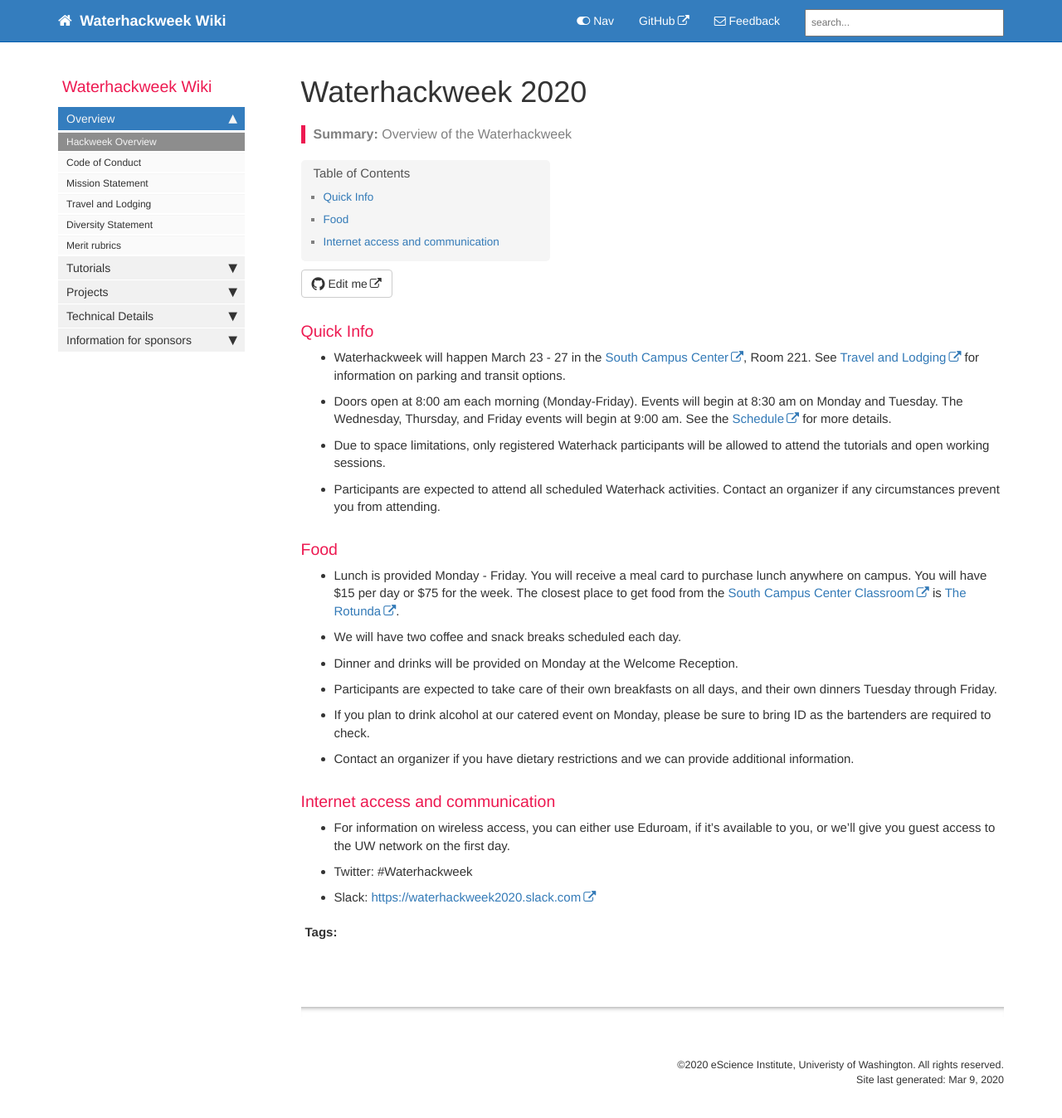
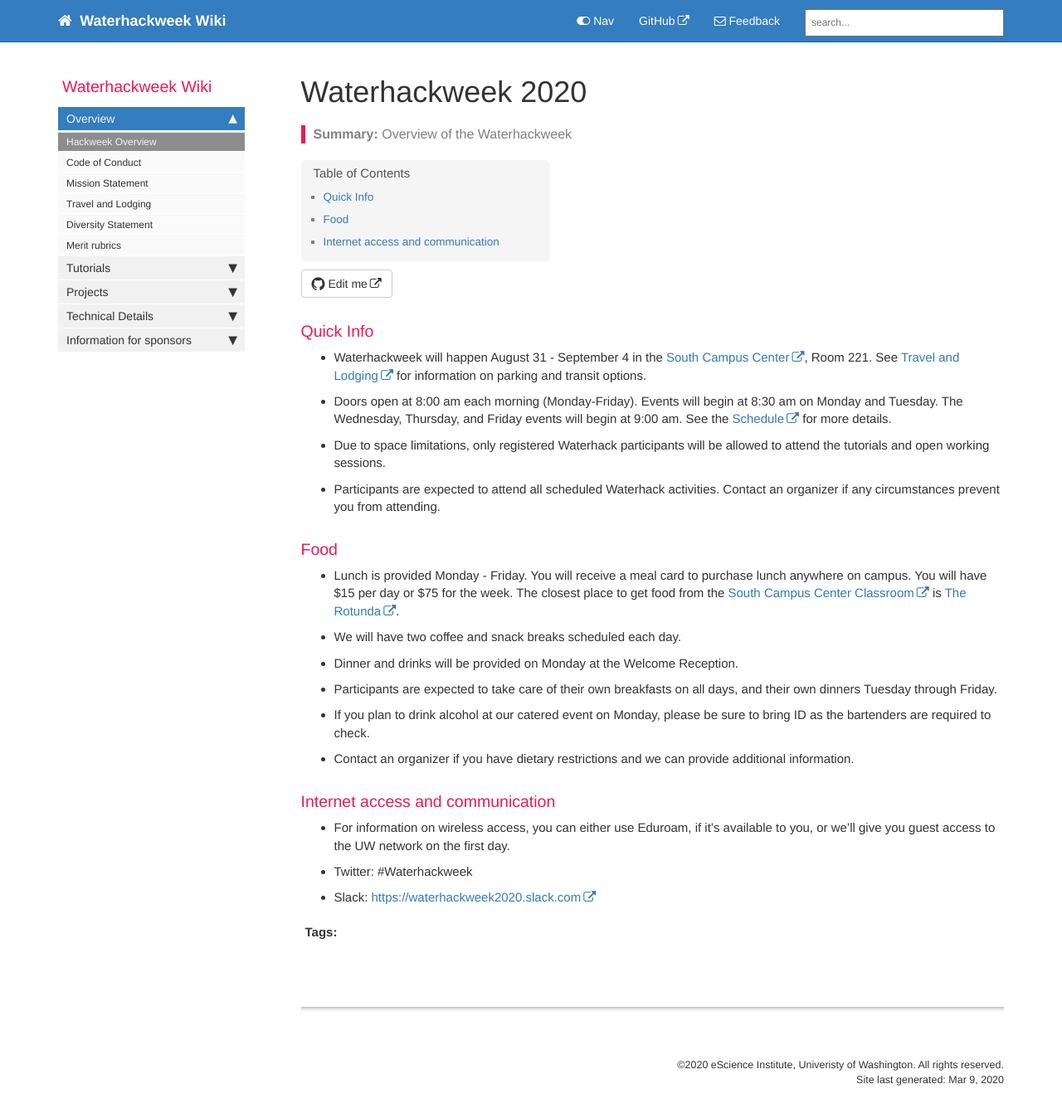
Before and after one commit to waterhackweek/wiki, a Jekyll site: the page built from index.md, in a window 1280 px wide and 1362 px high. Shown: the top 1348 px of the window at 83% size. Built offline with Jekyll 4.4.1, drawn with Linux system fonts in a browser that asks for light colours; nearby versions of some CDN libraries; comment, search, counter and statistics services are not loaded.

Commit message:
Update index.md

```diff
--- a/index.md
+++ b/index.md
@@ -7,7 +7,7 @@ permalink: index.html
 summary: Overview of the Waterhackweek
 ---
 ### Quick Info
-- Waterhackweek will happen March 23 - 27 in the [South Campus Center](https://www.google.com/maps/place/UW+South+Campus+Center/@47.6495125,-122.3129862,17z/data=!3m1!4b1!4m5!3m4!1s0x549014ec0573d0fd:0x92c36f77d79c29d7!8m2!3d47.6495089!4d-122.3107975), Room 221. See [Travel and Lodging](https://waterhackweek.github.io/wiki/travel_and_lodging.html) for information on parking and transit options.
+- Waterhackweek will happen August 31 - September 4 in the [South Campus Center](https://www.google.com/maps/place/UW+South+Campus+Center/@47.6495125,-122.3129862,17z/data=!3m1!4b1!4m5!3m4!1s0x549014ec0573d0fd:0x92c36f77d79c29d7!8m2!3d47.6495089!4d-122.3107975), Room 221. See [Travel and Lodging](https://waterhackweek.github.io/wiki/travel_and_lodging.html) for information on parking and transit options.
 - Doors open at 8:00 am each morning (Monday-Friday). Events will begin at 8:30 am on Monday and Tuesday. The Wednesday, Thursday, and Friday events will begin at 9:00 am. See the [Schedule](https://waterhackweek.github.io/schedule.html) for more details.
 - Due to space limitations, only registered Waterhack participants will be allowed to attend the tutorials and open working sessions.
 - Participants are expected to attend all scheduled Waterhack activities. Contact an organizer if any circumstances prevent you from attending.
```
